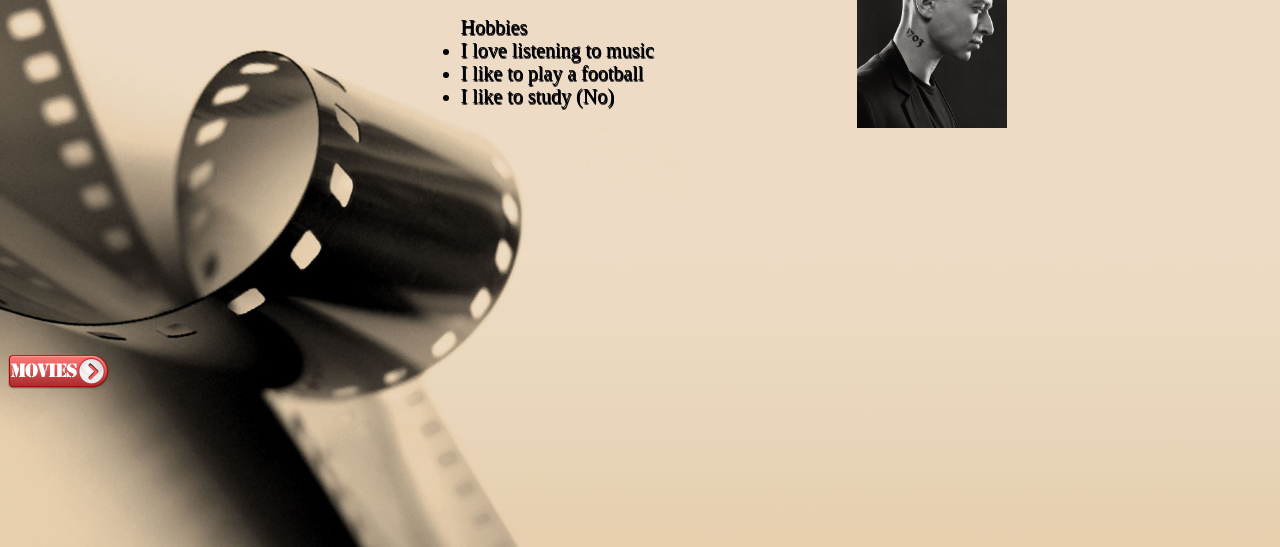
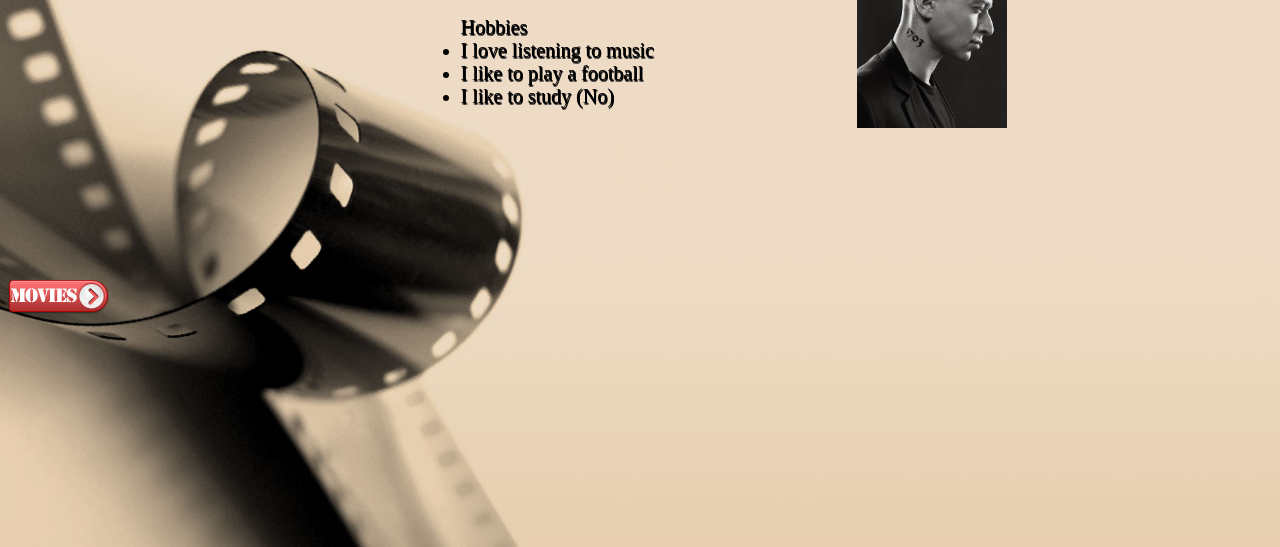
Before and after one commit to Khojiakbar777/khojiakbar777.github.io, a plain HTML site: page index.html in a window 1280 px wide. Shown: the part 253-800 px from the top of the page. Drawn offline with Linux system fonts and the light colour scheme.

Commit message:
Update style.css

```diff
--- a/style.css
+++ b/style.css
@@ -116,5 +116,5 @@ h1 {
 
 #movi{
 
-  	padding-top: 6cm;
+  	padding-top: 4cm;
 }
```
